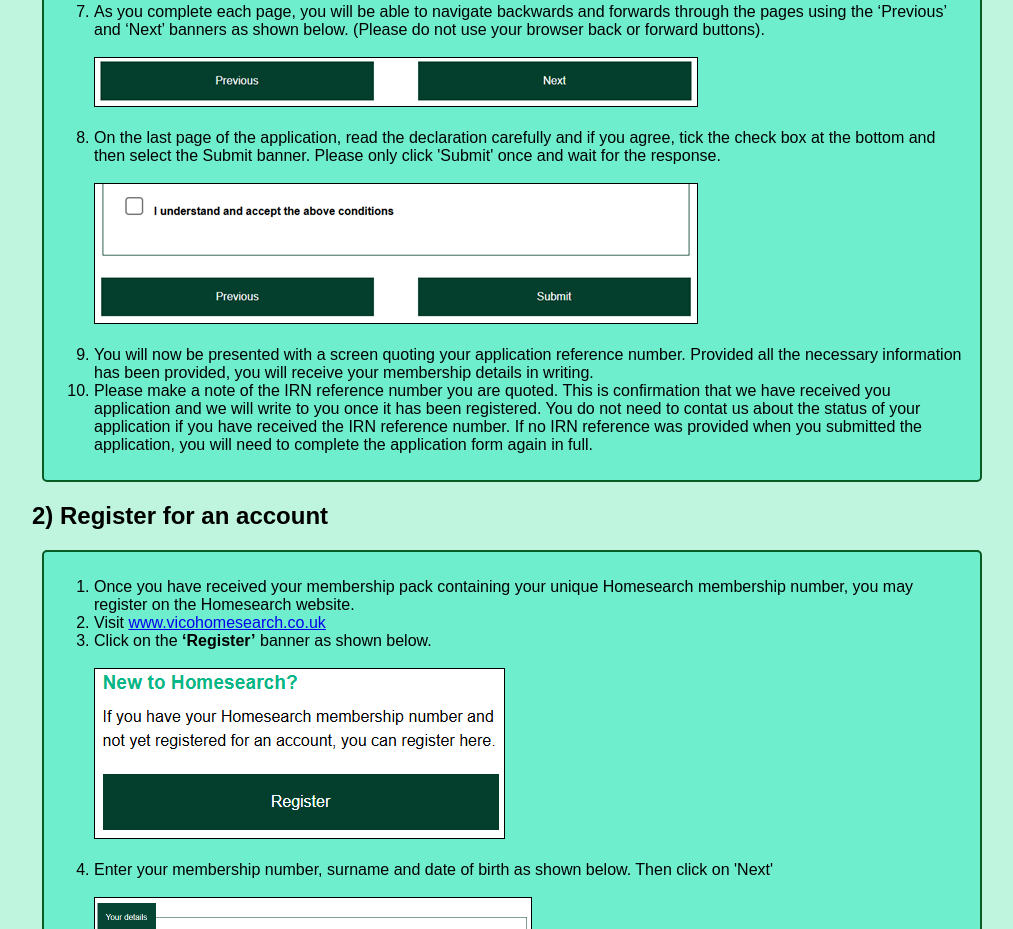
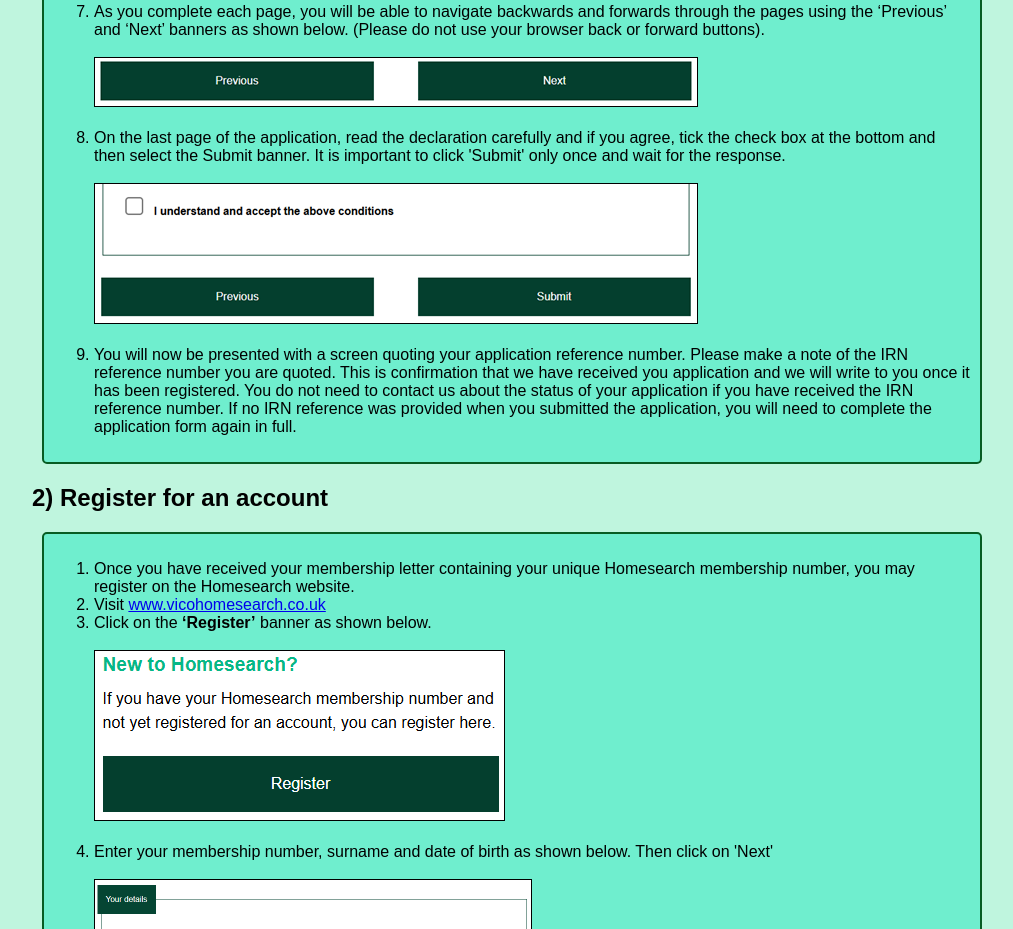
Before and after one commit to tkleeds74/resume, a plain HTML site: page index2.html in a window 1280 px wide. Shown: the part 799-1728 px from the top of the page, without its empty margins (128-1141 px from the left). Drawn offline with Linux system fonts and the light colour scheme.

Commit message:
Add files via upload

```diff
--- a/index2.html
+++ b/index2.html
@@ -71,7 +71,7 @@
 
 <br><br>
 
-<li>On the last page of the application, read the declaration carefully and if you agree, tick the check box at the bottom and then select the Submit banner. Please only click 'Submit' once and wait for the response.</li>
+<li>On the last page of the application, read the declaration carefully and if you agree, tick the check box at the bottom and then select the Submit banner. It is important to click 'Submit' only once and wait for the response.</li>
 
 <br>
 
@@ -79,10 +79,7 @@
 
 <br><br>
 
-<li>You will now be presented with a screen quoting your application reference number. Provided all the necessary information has been provided, you will receive your membership details in writing.</li>
-<li>Please make a note of the IRN reference number you are quoted. This is confirmation that we have received you application and we will write to you once it has been registered. You do not need to contat us about the status of your application if you have received the IRN reference number. If no IRN reference was provided when you submitted the application, you will need to complete the application form again in full.</li>
-
-
+<li>You will now be presented with a screen quoting your application reference number. Please make a note of the IRN reference number you are quoted. This is confirmation that we have received you application and we will write to you once it has been registered. You do not need to contact us about the status of your application if you have received the IRN reference number. If no IRN reference was provided when you submitted the application, you will need to complete the application form again in full.</li>
 
 </ol>
 
@@ -96,7 +93,7 @@
 
 <ol>
 
-<li>Once you have received your membership pack containing your unique Homesearch membership number, you may register on the Homesearch website.</li>
+<li>Once you have received your membership letter containing your unique Homesearch membership number, you may register on the Homesearch website.</li>
 
 <li>Visit <a href="http://www.vicohomesearch.co.uk" target="new">www.vicohomesearch.co.uk</a></li>
 
```
